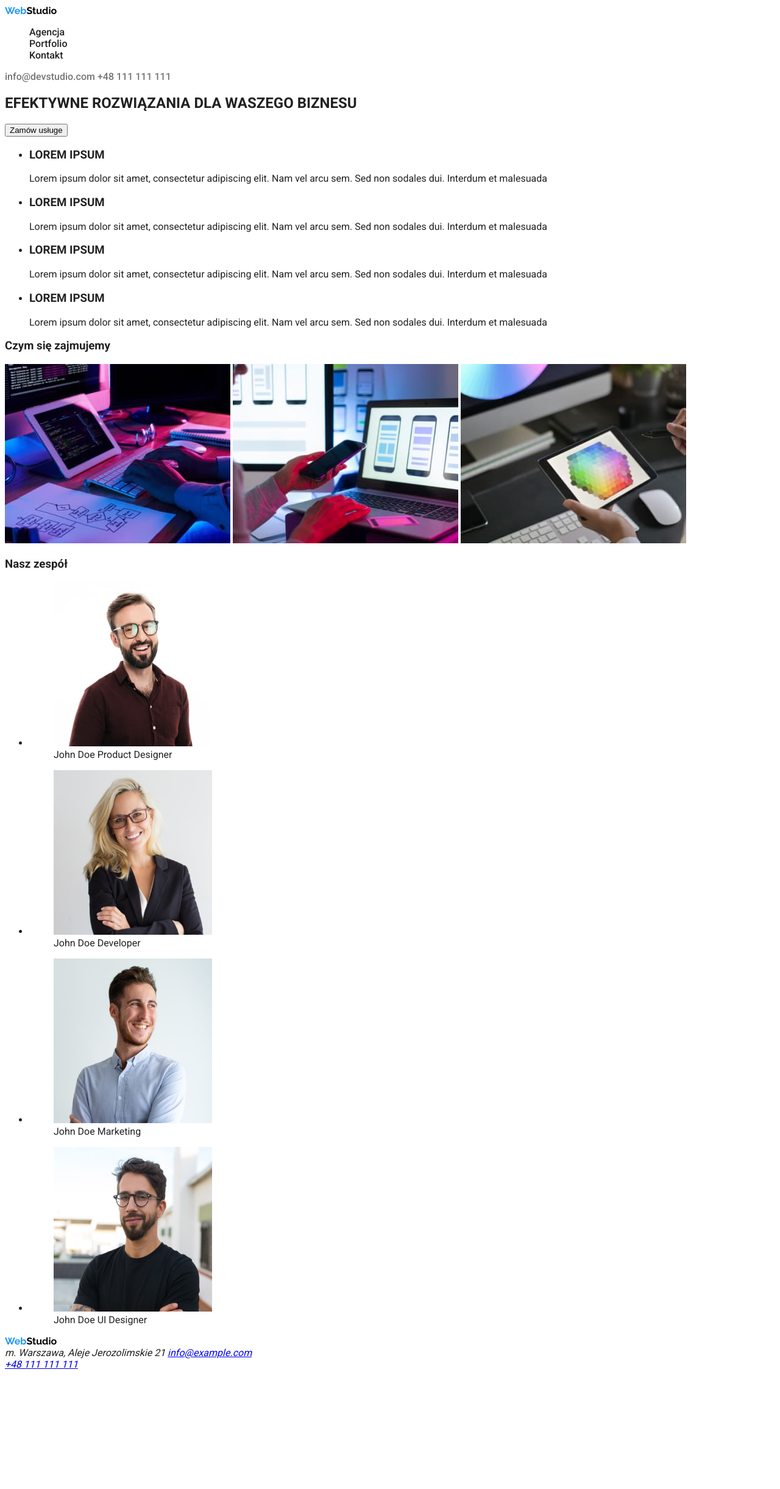
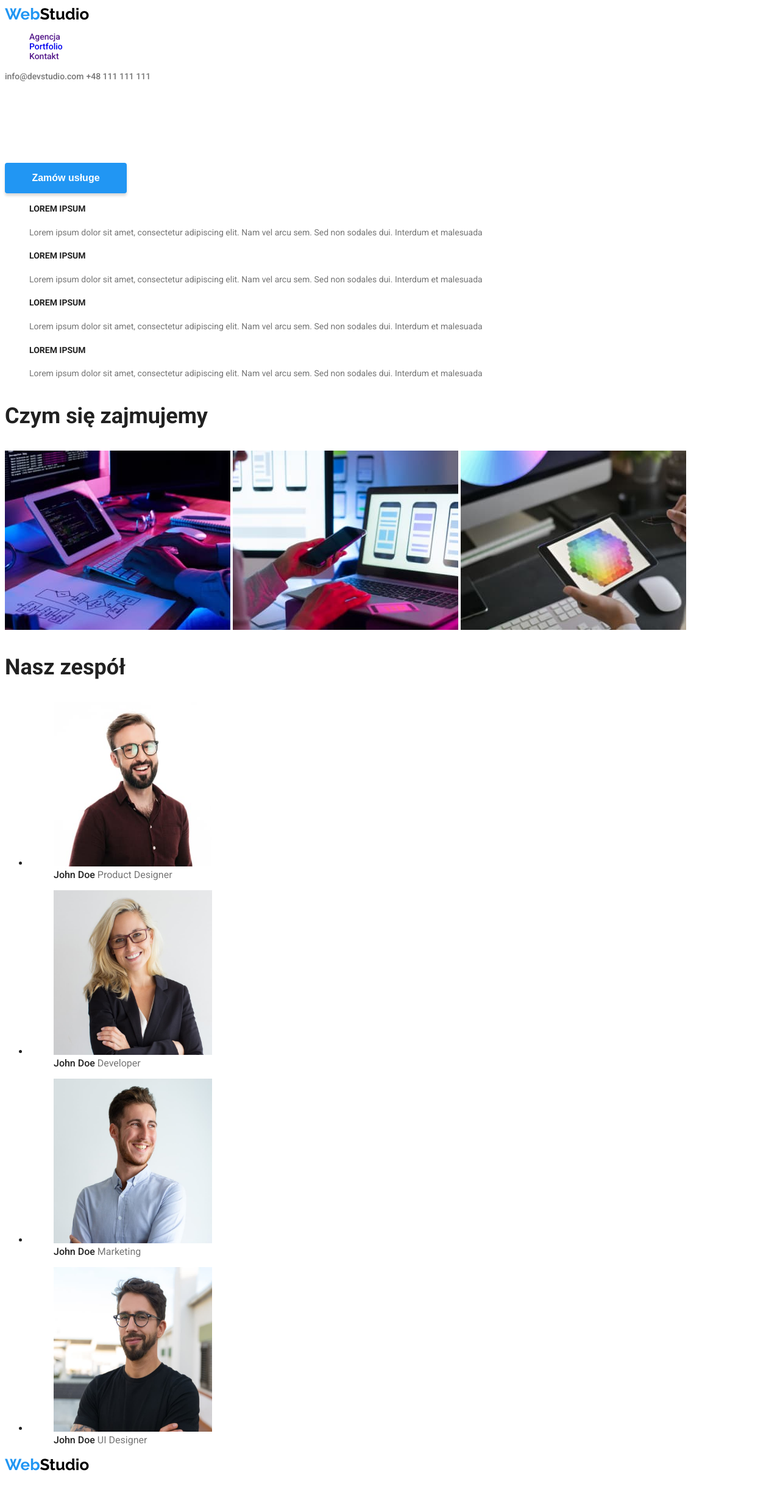
Before and after one commit to KonradSadowski/goit-markup-hw-02, a plain HTML site: page index.html in a window 1280 px wide. Shown: the whole page at 61% size. Before the commit the page ends 2255 px from the top, so only its background shows below. Drawn offline with Linux system fonts and the light colour scheme.

Commit message:
wszystko zrobione?

```diff
--- a/css/styles.css
+++ b/css/styles.css
@@ -2,38 +2,164 @@ body {
   font-family: 'Roboto', sans-serif;
   color: #212121;
 }
-
+:root {
+  --light-blue: #2196f3;
+  --text-grey: #757575;
+  --text-white: #ffffff;
+  --button-grey-background: #f5f4fa;
+}
 .logo {
   font-family: 'Raleway', sans-serif;
-  font-weight: 700;
   text-decoration: none;
   color: #000000;
+  font-weight: 700;
+  font-size: 26px;
+  line-height: 1.19;
   width: 145px;
   height: 31px;
 }
 .logo-web {
-  font-family: 'Raleway';
-  font-weight: 700;
-  color: #2196f3;
+  color: var(--light-blue);
 }
 
 .nav-header {
   text-decoration: none;
-  color: #212121;
   font-weight: 500;
+  font-size: 14px;
+  line-height: 1.14;
   list-style: none;
 }
 .nav-header:hover,
 .nav-header:focus {
-  color: #2196f3;
+  color: var(--light-blue);
 }
 
 .contact {
   text-decoration: none;
-  color: #757575;
+  color: var(--text-grey);
   font-weight: 500;
+  font-size: 14px;
+  line-height: 1.14;
 }
 .contact:hover,
 .contact:focus {
-  color: #2196f3;
+  color: var(--light-blue);
 }
+
+h1 {
+  font-weight: 900;
+  font-size: 44px;
+  line-height: 1.36;
+  text-align: center;
+  color: var(--text-white);
+}
+
+.order-button {
+  background: var(--light-blue);
+  box-shadow: 0px 4px 4px rgba(0, 0, 0, 0.15);
+  border-radius: 4px;
+  border: none;
+  width: 200px;
+  height: 50px;
+}
+
+.order-text {
+  font-weight: 700;
+  font-size: 16px;
+  line-height: 1.88;
+  width: 117px;
+  height: 30px;
+  color: var(--text-white);
+}
+
+button {
+  cursor: pointer;
+}
+
+h4 {
+  font-weight: 700;
+  font-size: 14px;
+  line-height: 1.14;
+}
+
+.h4-list {
+  list-style: none;
+}
+
+.h4-text {
+  font-size: 14px;
+  line-height: 1.71;
+  color: var(--text-grey);
+}
+
+h3 {
+  font-weight: 700;
+  font-size: 36px;
+  line-height: 1.17;
+}
+
+.emlpoyee-name {
+  font-weight: 500;
+  font-size: 16px;
+  line-height: 1.19;
+}
+
+.job {
+  font-size: 16px;
+  line-height: 1.19;
+  color: var(--text-grey);
+}
+.headquarters {
+  font-size: 14px;
+  line-height: 1.71;
+  color: var(--text-white);
+}
+address a {
+  font-size: 14px;
+  line-height: 1.71;
+  color: rgba(255, 255, 255, 0.6);
+  text-decoration: none;
+}
+address a:hover {
+  color: var(--light-blue);
+}
+
+.tab-list {
+  list-style: none;
+}
+.tab-button {
+  background: var(--button-grey-background);
+  border-radius: 4px;
+  border: none;
+}
+.tab-text {
+  font-weight: 500;
+  font-size: 16px;
+  line-height: 1.62;
+}
+
+main ul li button:hover {
+  background: var(--light-blue);
+  box-shadow: 0px 3px 1px rgba(0, 0, 0, 0.1), 0px 1px 2px rgba(0, 0, 0, 0.08),
+    0px 2px 2px rgba(0, 0, 0, 0.12);
+  border-radius: 4px;
+}
+main ul li button span:hover {
+  font-weight: 500;
+  font-size: 16px;
+  line-height: 1.62;
+  color: var(--text-white);
+}
+.boxes {
+  list-style: none;
+}
+.box-name {
+  font-weight: 700;
+  font-size: 18px;
+  line-height: 2;
+}
+.box-description {
+  font-size: 16px;
+  line-height: 1.88;
+  color: var(--text-grey);
+}
--- a/index.html
+++ b/index.html
@@ -4,7 +4,7 @@
     <meta charset="UTF-8" />
     <meta http-equiv="X-UA-Compatible" content="IE=edge" />
     <meta name="viewport" content="width=device-width, initial-scale=1.0" />
-    <title>Document</title>
+    <title>Main</title>
     <link rel="stylesheet" href="./css/styles.css" />
     <link
       href="https://fonts.googleapis.com/css2?family=Raleway:wght@700&family=Roboto:wght@400;500;700;900&display=swap"
@@ -28,34 +28,34 @@
     <main>
       <section>
         <h1>EFEKTYWNE ROZWIĄZANIA DLA WASZEGO BIZNESU</h1>
-        <button type="button">Zamów usługe</button>
+        <button type="button" class="order-button"><span class="order-text">Zamów usługe</span></button>
       </section>
       <section>
-        <ul>
+        <ul class="h4-list">
           <li>
-            <h3>LOREM IPSUM</h3>
-            <p>
+            <h4>LOREM IPSUM</h4>
+            <p class="h4-text">
               Lorem ipsum dolor sit amet, consectetur adipiscing elit. Nam vel arcu sem. Sed non
               sodales dui. Interdum et malesuada
             </p>
           </li>
           <li>
-            <h3>LOREM IPSUM</h3>
-            <p>
+            <h4>LOREM IPSUM</h4>
+            <p class="h4-text">
               Lorem ipsum dolor sit amet, consectetur adipiscing elit. Nam vel arcu sem. Sed non
               sodales dui. Interdum et malesuada
             </p>
           </li>
           <li>
-            <h3>LOREM IPSUM</h3>
-            <p>
+            <h4>LOREM IPSUM</h4>
+            <p class="h4-text">
               Lorem ipsum dolor sit amet, consectetur adipiscing elit. Nam vel arcu sem. Sed non
               sodales dui. Interdum et malesuada
             </p>
           </li>
           <li>
-            <h3>LOREM IPSUM</h3>
-            <p>
+            <h4>LOREM IPSUM</h4>
+            <p class="h4-text">
               Lorem ipsum dolor sit amet, consectetur adipiscing elit. Nam vel arcu sem. Sed non
               sodales dui. Interdum et malesuada
             </p>
@@ -85,8 +85,8 @@
                 height="270"
               />
               <figcaption>
-                <span>John Doe</span>
-                <span>Product Designer</span>
+                <span class="emlpoyee-name">John Doe</span>
+                <span class="job">Product Designer</span>
               </figcaption>
             </figure>
           </li>
@@ -99,8 +99,8 @@
                 height="270"
               />
               <figcaption>
-                <span>John Doe</span>
-                <span>Developer</span>
+                <span class="emlpoyee-name">John Doe</span>
+                <span class="job">Developer</span>
               </figcaption>
             </figure>
           </li>
@@ -113,8 +113,8 @@
                 height="270"
               />
               <figcaption>
-                <span>John Doe</span>
-                <span>Marketing</span>
+                <span class="emlpoyee-name">John Doe</span>
+                <span class="job">Marketing</span>
               </figcaption>
             </figure>
           </li>
@@ -127,8 +127,8 @@
                 height="270"
               />
               <figcaption>
-                <span>John Doe</span>
-                <span>UI Designer</span>
+                <span class="emlpoyee-name">John Doe</span>
+                <span class="job">UI Designer</span>
               </figcaption>
             </figure>
           </li>
@@ -138,7 +138,7 @@
     <footer>
       <a href="./index.html" class="logo"><span class="logo-web">Web</span>Studio</a>
       <address>
-        <span>m. Warszawa, Aleje Jerozolimskie 21</span>
+        <span class="headquarters">m. Warszawa, Aleje Jerozolimskie 21</span>
         <a href="mailto:info@example.com">info@example.com</a> <br />
         <a href="call:+48111111111">+48 111 111 111</a>
       </address>
```
Also changed, not shown: portfolio.html (+37 -35 lines).
